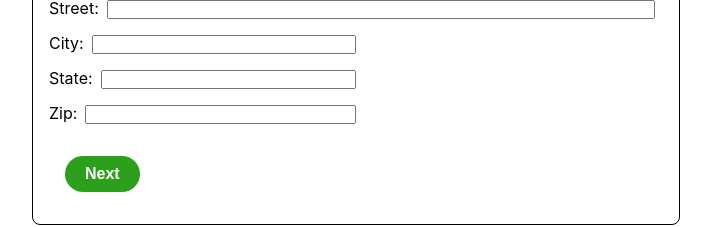
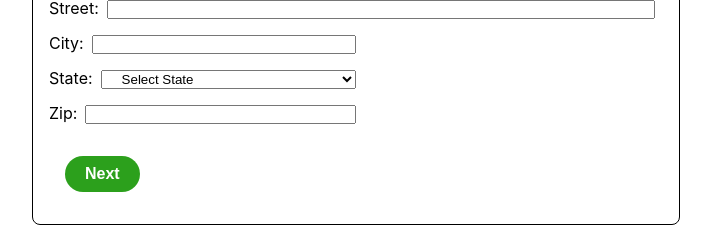
Before and after one commit to devpatelwebdeveloper/shipping-label-maker, a React (Vite) app: page / in a window 1280 px wide. Shown: the part 182-409 px from the top of the page, without its empty margins (284-995 px from the left). Built offline with nearby package versions, Linux system fonts and the light colour scheme.

Commit message:
state setup

```diff
--- a/src/Components/Steps/PackageInfo.jsx
+++ b/src/Components/Steps/PackageInfo.jsx
@@ -25,8 +25,8 @@ const PackageInfo = ({title,handlePrevious,handleNext, setInputValue, state, err
       <div className={cx('step-title')}>{title}</div>
       <div className={cx('step-form')}>
         <div className={cx('form-field')}>
-          <label htmlFor="name" className={cx('label')}>Name:</label>
-          <input type="text" id="name" className={cx('input')} onChange={e=>{changeHandler('weight',e.target.value)}}/>
+          <label htmlFor="packageWeight" className={cx('label')}>Package Weight (in LBS):</label>
+          <input type="number" id="packageWeight" className={cx('input')} value={state.weight} onChange={e=>{changeHandler('weight',e.target.value)}}/>
         </div>
 
       </div>
--- a/src/Components/Steps/RecieverStep.jsx
+++ b/src/Components/Steps/RecieverStep.jsx
@@ -1,7 +1,8 @@
 import React from 'react';
 import classNames from 'classnames/bind';
+import Button from "../Button"
+import { stateList } from './State';
 import styles from "./Step.module.scss"
-import Button from "../Button"
 
 
 const RecieverStep = ({title,handlePrevious,handleNext, setInputValue, state, errors, setState, setErrors}) => {
@@ -32,23 +33,30 @@ const RecieverStep = ({title,handlePrevious,handleNext, setInputValue, state, er
       <div className={cx('step-form')}>
         <div className={cx('form-field')}>
           <label htmlFor="name" className={cx('label')}>Name:</label>
-          <input type="text" id="name" className={cx('input')} onChange={e=>{changeHandler('name',e.target.value)}}/>
+          <input type="text" id="name" className={cx('input')} value={state.to.name} onChange={e=>{changeHandler('name',e.target.value)}}/>
         </div>
         <div className={cx('form-field')}>
           <label htmlFor="streetAddress" className={cx('label')}>Street:</label>
-          <input type="text" id="streetAddress" className={cx('input')} onChange={e=>{changeHandler('street',e.target.value)}}/>
+          <input type="text" id="streetAddress" className={cx('input')} value={state.to.street} onChange={e=>{changeHandler('street',e.target.value)}}/>
         </div>
         <div className={cx('form-field','half')}>
           <label htmlFor="city" className={cx('label')}>City:</label>
-          <input type="text" id="city" className={cx('input')} onChange={e=>{changeHandler('city',e.target.value)}}/>
+          <input type="text" id="city" className={cx('input')} value={state.to.city} onChange={e=>{changeHandler('city',e.target.value)}}/>
         </div>
         <div className={cx('form-field','half')}>
           <label htmlFor="state" className={cx('label')}>State:</label>
-          <input type="text" id="state" className={cx('input')} onChange={e=>{changeHandler('state',e.target.value)}}/>
+          <select id="state" className={cx('input')} defaultValue={state.to.state} onChange={e=>{changeHandler('state',e.target.value)}}>
+            <option value="" selected>Select State</option>
+            {stateList.map((st,index)=>{
+              return(
+                <option value={st} key={index}>{st}</option>
+              )
+            })}
+          </select>
         </div>
         <div className={cx('form-field','half')}>
           <label htmlFor="zip" className={cx('label')}>Zip:</label>
-          <input type="text" id="zip" className={cx('input')} onChange={e=>{changeHandler('zip',e.target.value)}}/>
+          <input type="text" id="zip" className={cx('input')} value={state.to.zip} onChange={e=>{changeHandler('zip',e.target.value)}}/>
         </div>
       </div>
     <div className={cx('button-container')}>
--- a/src/Components/Steps/SenderStep.jsx
+++ b/src/Components/Steps/SenderStep.jsx
@@ -1,6 +1,7 @@
 import React,{useState} from 'react';
 import classNames from 'classnames/bind';
 import styles from "./Step.module.scss"
+import { stateList } from './State';
 import Button from "../Button"
 
 
@@ -32,23 +33,30 @@ const SenderStep = ({title,handleNext, state, errors, setState, setErrors}) => {
       <div className={cx('step-form')}>
         <div className={cx('form-field')}>
           <label htmlFor="name" className={cx('label')}>Name:</label>
-          <input type="text" id="name" className={cx('input')}  onChange={e=>{changeHandler('name',e.target.value)}}/>
+          <input type="text" id="name" className={cx('input')} value={state.from.name}  onChange={e=>{changeHandler('name',e.target.value)}}/>
         </div>
         <div className={cx('form-field')}>
           <label htmlFor="streetAddress" className={cx('label')}>Street:</label>
-          <input type="text" id="streetAddress" className={cx('input')} onChange={e=>{changeHandler('street',e.target.value)}}/>
+          <input type="text" id="streetAddress" className={cx('input')}value={state.from.street} onChange={e=>{changeHandler('street',e.target.value)}}/>
         </div>
         <div className={cx('form-field','half')}>
           <label htmlFor="city" className={cx('label')}>City:</label>
-          <input type="text" id="city" className={cx('input')}onChange={e=>{changeHandler('city',e.target.value)}}/>
+          <input type="text" id="city" className={cx('input')} value={state.from.city} onChange={e=>{changeHandler('city',e.target.value)}}/>
         </div>
         <div className={cx('form-field','half')}>
           <label htmlFor="state" className={cx('label')}>State:</label>
-          <input type="text" id="state" className={cx('input')} onChange={e=>{changeHandler('state',e.target.value)}}/>
+          <select id="state" className={cx('input')} defaultValue={state.from.state} onChange={e=>{changeHandler('state',e.target.value)}}>
+            <option value="" selected>Select State</option>
+            {stateList.map((st,index)=>{
+              return(
+                <option value={st} key={index}>{st}</option>
+              )
+            })}
+          </select>
         </div>
         <div className={cx('form-field','half')}>
           <label htmlFor="zip" className={cx('label')}>Zip:</label>
-          <input type="text" id="zip" className={cx('input')} onChange={e=>{changeHandler('zip',e.target.value)}}/>
+          <input type="text" id="zip" className={cx('input')} value={state.from.zip} onChange={e=>{changeHandler('zip',e.target.value)}}/>
         </div>
       </div>
     <div className={cx('button-container')}>
--- a/src/Components/Steps/ShippingInfo.jsx
+++ b/src/Components/Steps/ShippingInfo.jsx
@@ -26,8 +26,8 @@ const ShippingInfo = ({title,handlePrevious,handleNext, setInputValue, state, er
       <div className={cx('step-form')}>
         <div className={cx('form-field')}>
           <label htmlFor="shipping" className={cx('label')}>Shipping Option:</label>
-          <select id="shipping" onChange={e=>{changeHandler('shippingOption',e.target.value)}}>
-            <option>Select shipping Option</option>
+          <select id="shipping" defaultValue={state.shippingOption} onChange={e=>{changeHandler('shippingOption',e.target.value)}}>
+            <option value="" selected>Select shipping Option</option>
             <option value="1">Ground</option>
             <option value="1.5">Priority</option>
           </select>
--- /dev/null
+++ b/src/Components/Steps/State.js
@@ -0,0 +1,61 @@
+export const stateList = [
+	"AL",
+	"AK",
+	"AS",
+	"AZ",
+	"AR",
+	"CA",
+	"CO",
+	"CT",
+	"DE",
+	"DC",
+	"FM",
+	"FL",
+	"GA",
+	"GU",
+	"HI",
+	"ID",
+	"IL",
+	"IN",
+	"IA",
+	"KS",
+	"KY",
+	"LA",
+	"ME",
+	"MH",
+	"MD",
+	"MA",
+	"MI",
+	"MN",
+	"MS",
+	"MO",
+	"MT",
+	"NE",
+	"NV",
+	"NH",
+	"NJ",
+	"NM",
+	"NY",
+	"NC",
+	"ND",
+	"MP",
+	"OH",
+	"OK",
+	"OR",
+	"PW",
+	"PA",
+	"PR",
+	"RI",
+	"SC",
+	"SD",
+	"TN",
+	"TX",
+	"UT",
+	"VT",
+	"VI",
+	"VA",
+	"WA",
+	"WV",
+	"WI",
+	"WY",
+];
```
